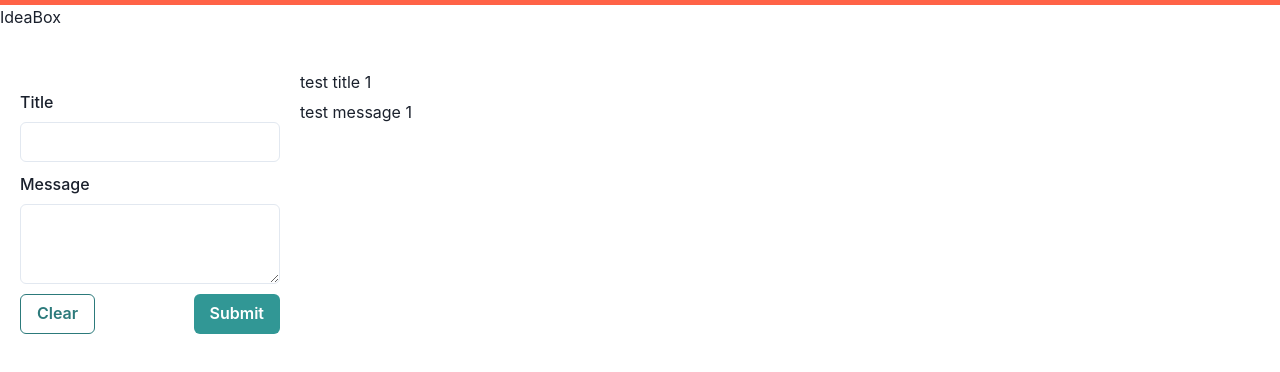
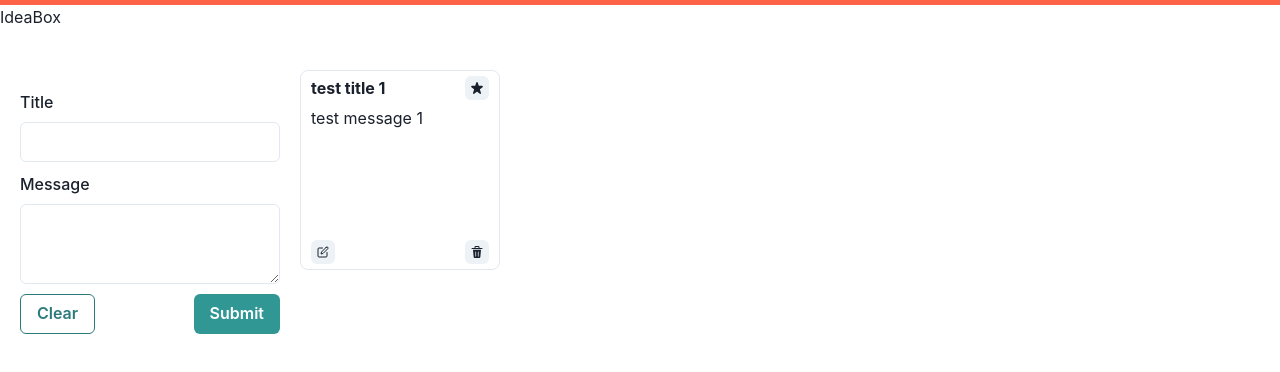
Before and after one commit to Nathan-Froeh/idea-box, a React (Create React App) app: page / in a window 1280 px wide. Shown: the top 372 px of the page. Built offline with nearby package versions, Linux system fonts and the light colour scheme.

Commit message:
style idea card component

```diff
--- a/package.json
+++ b/package.json
@@ -3,6 +3,7 @@
   "version": "0.1.0",
   "private": true,
   "dependencies": {
+    "@chakra-ui/icons": "^1.0.13",
     "@chakra-ui/react": "^1.5.0",
     "@emotion/react": "^11.1.5",
     "@emotion/styled": "^11.3.0",
--- a/src/card/card.jsx
+++ b/src/card/card.jsx
@@ -1,23 +1,43 @@
 import './card.scss';
 import {
-  Box
+  Box,
+  Heading,
+  Text,
+  IconButton,
+  Tooltip,
 } from "@chakra-ui/react";
+import {
+  StarIcon,
+  EditIcon,
+  DeleteIcon,
+} from "@chakra-ui/icons"
+
 
 export function Card(props) {
   const {card} = props;
   console.log('props', props)
 
   return (
-    <Box h="300px" w="200px">
-      <Box w="100%" h="30px">
-        {card.title}
+    <Box h="200px" w="200px" p="5px 10px" borderWidth="1px" borderRadius="lg" overflow="hidden">
+      <Box w="100%" h="30px" display="flex" flexDirection="row" justifyContent="space-between">
+        <Heading as="h3" size="l">{card.title}</Heading>
+        <Tooltip label="Favorite">
+          <IconButton icon={<StarIcon/>} size="xs"></IconButton>
+        </Tooltip>
       </Box>
 
-      <Box w="100%" h="150px">
-        {card.message}
+      <Box w="100%" h="calc(100% - 54px)">
+        <Text>{card.message}</Text>
+
       </Box>
 
-      <Box w="100%" h="20px">
+      <Box w="100%" h="24px" display="flex" flexDirection="row" justifyContent="space-between">
+        <Tooltip label="Edit">
+          <IconButton icon={<EditIcon/>} size="xs"></IconButton>
+        </Tooltip>
+        <Tooltip label="Delete">
+          <IconButton icon={<DeleteIcon/>} size="xs"></IconButton>
+        </Tooltip>
 
       </Box>
     </Box>
```
Also changed, not shown: 1 other file (tests, documents, lock files or other folders).
